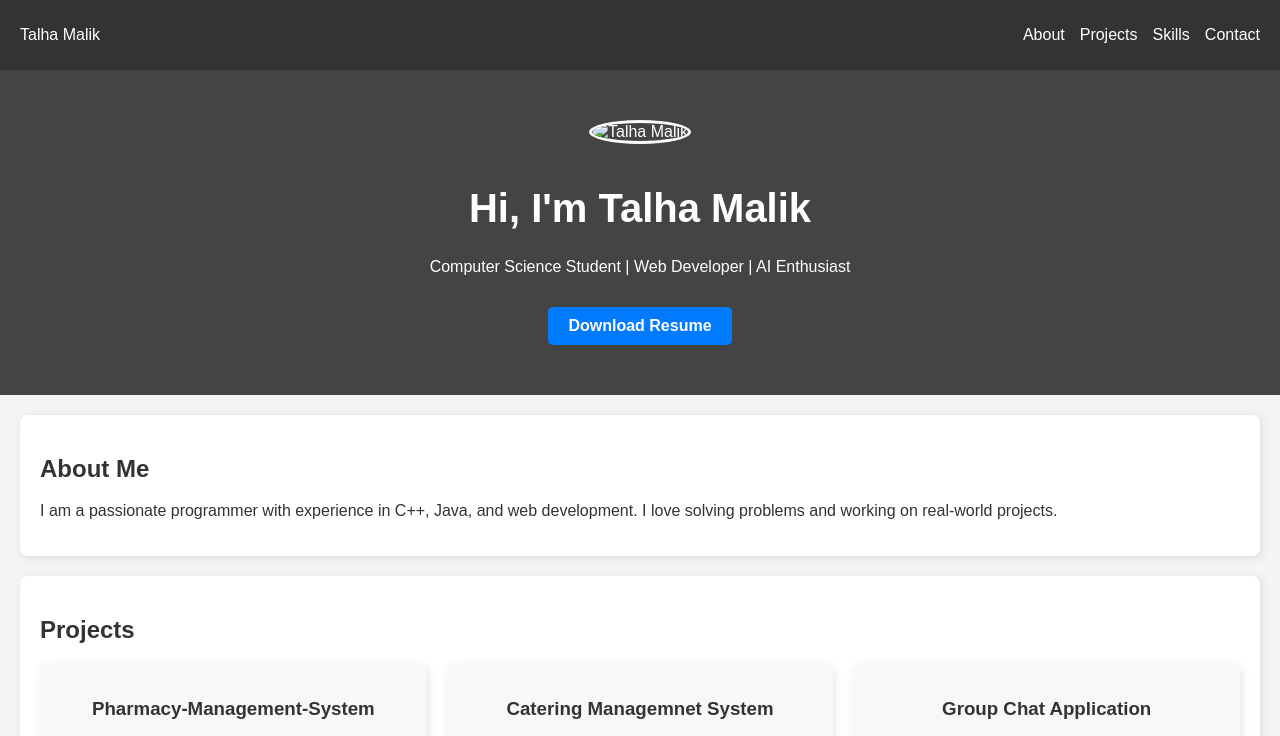
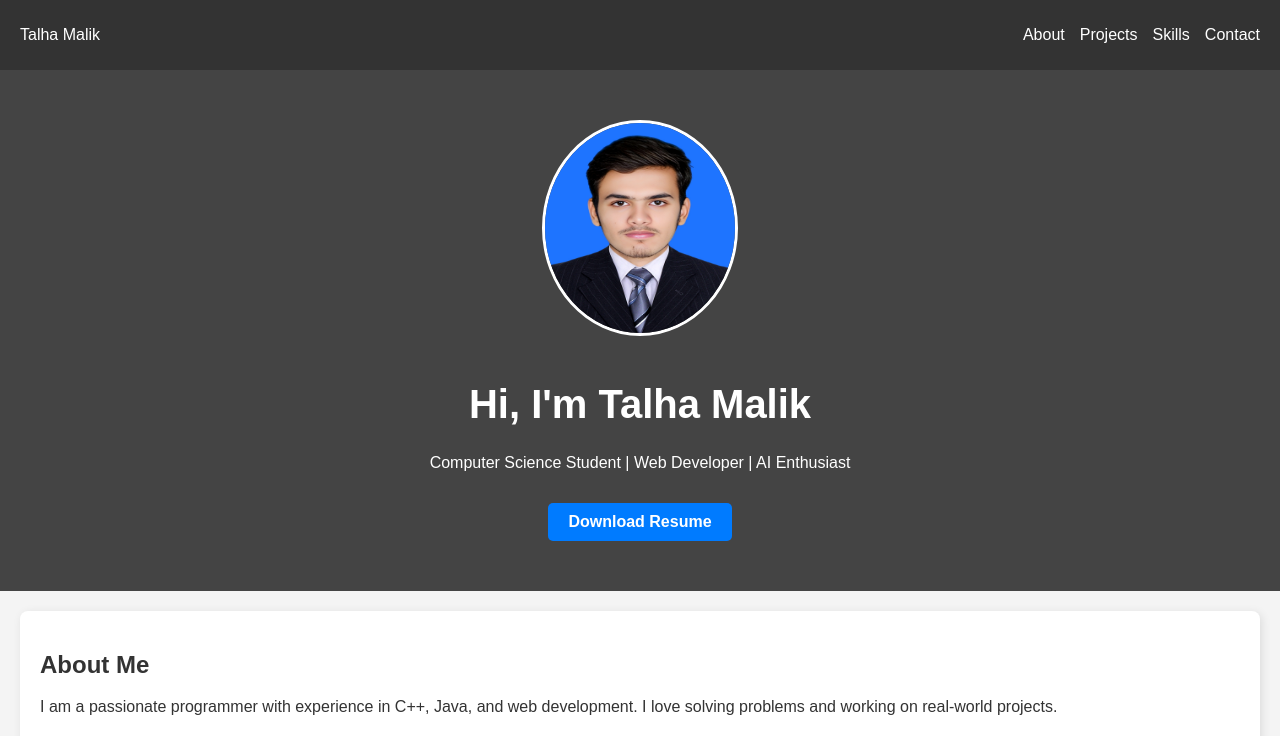
Before and after one commit to TalhaMalik121/MyPortfolio, a plain HTML site: page index.html in a window 1280 px wide. Shown: the top 736 px of the page. Drawn offline with Linux system fonts and the light colour scheme; the site is published under a folder, as on GitHub Pages, so addresses that start at the root find nothing.

Commit message:
Update index.html

```diff
--- a/index.html
+++ b/index.html
@@ -19,7 +19,7 @@
     </nav>
 
     <header>
-        <img src="/Images/abc.jpg" alt="Talha Malik" class="profile-pic">
+        <img src="Images/abc.jpg" alt="Talha Malik" class="profile-pic">
         <h1>Hi, I'm Talha Malik</h1>
         <p>Computer Science Student | Web Developer | AI Enthusiast</p>
         <a href="resume.pdf" download class="btn">Download Resume</a>
```
